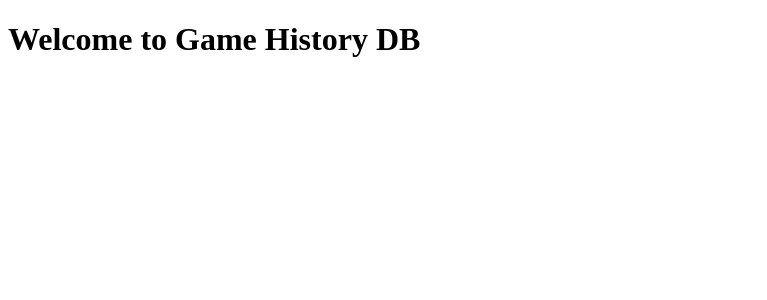
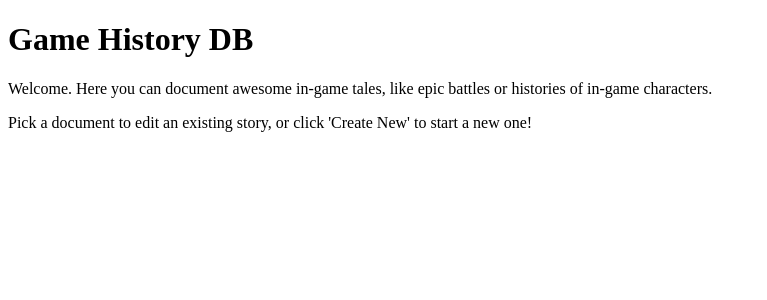
Before and after one commit to GINGANINJA323/game-history-database, a React app: page / in a window 1280 px wide. Shown: the top 300 px of the page, without its empty margins (0-767 px from the left). Built offline with nearby package versions, Linux system fonts and the light colour scheme; the HTML template or start-up script is replaced by a standard one.

Commit message:
Add fonts, example document

```diff
--- /dev/null
+++ b/config.json
@@ -0,0 +1,3 @@
+{
+    "data-path": "/stored-documents"
+}
--- a/public/styles.css
+++ b/public/styles.css
@@ -0,0 +1,4 @@
+html {
+    margin: 0;
+    height: 100vh;
+}
--- a/src/client/App.tsx
+++ b/src/client/App.tsx
@@ -1,10 +1,15 @@
 import * as React from 'react';
+import styled from 'styled-components';
+
+const MainContainer = styled.div``;
 
 const App = () => {
     return (
-        <>
-            <h1>Welcome to Game History DB</h1>
-        </>
+        <MainContainer>
+            <h1>Game History DB</h1>
+            <p>Welcome. Here you can document awesome in-game tales, like epic battles or histories of in-game characters.</p>
+            <p>Pick a document to edit an existing story, or click 'Create New' to start a new one!</p>
+        </MainContainer>
     );
 }
 
```
Also changed, not shown: stored-docs/example.md (added, +3 -0 lines), public/index.ejs, 1 other file (tests, documents, lock files or other folders).
